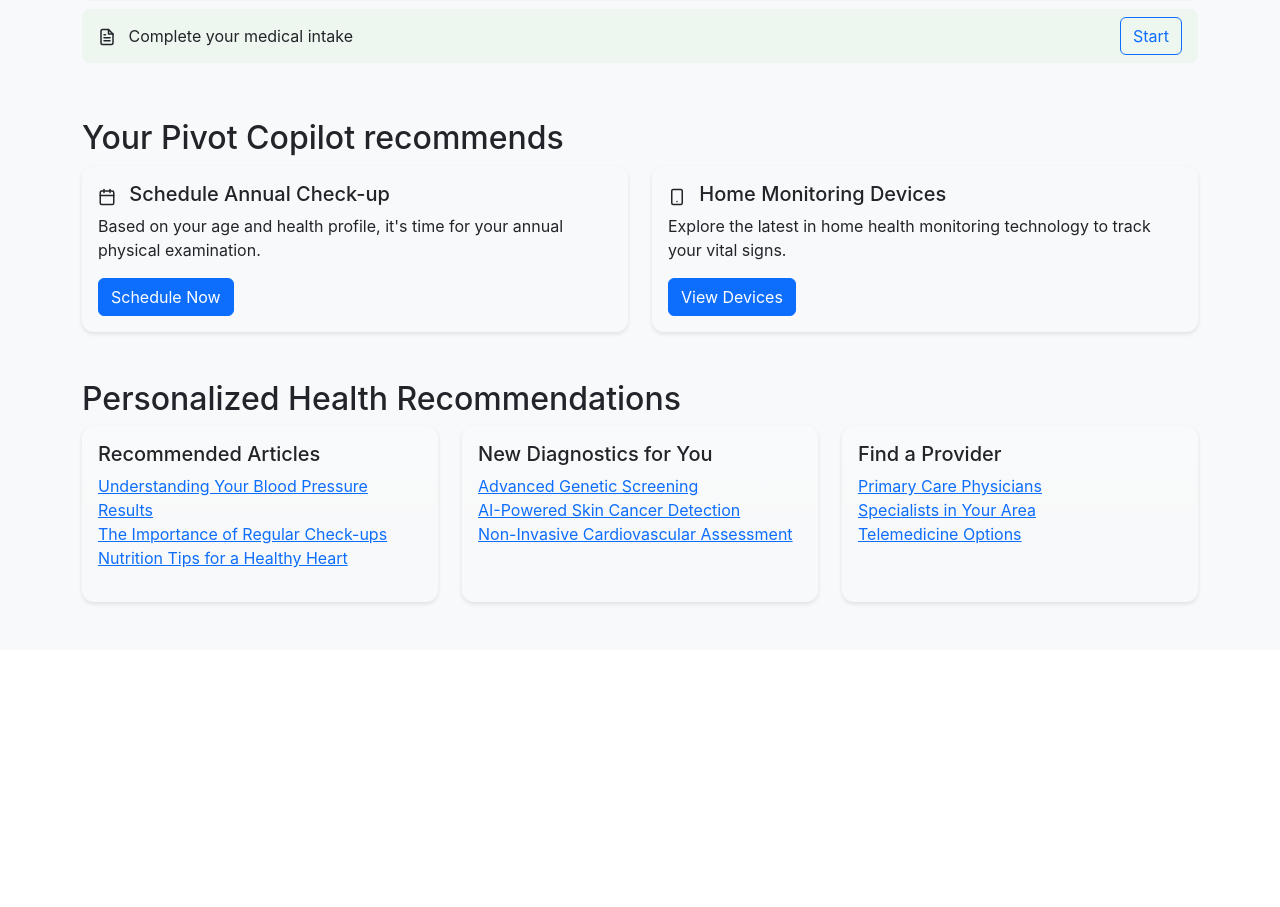
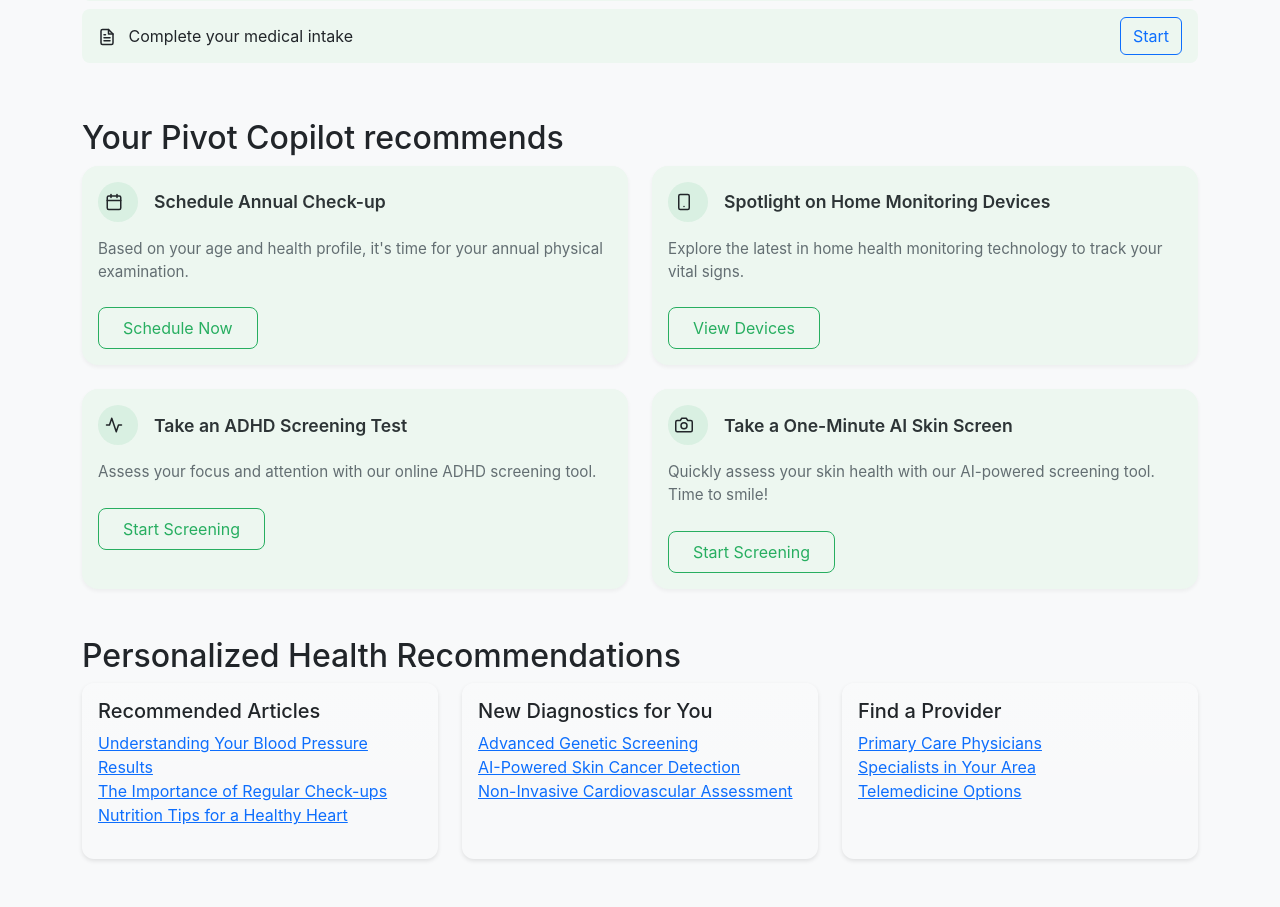
Before and after one commit to ariakerstein/pivot-health, a Flask app: page /dashboard in a window 1280 px wide. Shown: the part 353-1260 px from the top of the page. Before the commit the page ends 959 px from the top, so only its background shows below. Run offline with Flask 3, Linux system fonts and the light colour scheme; the visitor is signed in with stand-in values (Sample User, id 1); data that the repository does not hold is empty.

Commit message:
Agent query: Does the recommendations section show all 4 cards in a 2x2 grid with light green backgrounds, icons, and proper styling as shown in the screenshot?

```diff
--- a/static/css/main.css
+++ b/static/css/main.css
@@ -51,10 +51,64 @@
 .recommendations .card {
     background-color: var(--pivot-light-green);
     transition: transform 0.2s;
+    border-radius: 16px;
+    border: none;
+    box-shadow: 0 2px 4px rgba(0,0,0,0.05);
 }
 
 .recommendations .card:hover {
     transform: translateY(-2px);
+}
+
+.recommendations .icon-circle {
+    background-color: rgba(39, 174, 96, 0.1);
+    border-radius: 50%;
+    width: 40px;
+    height: 40px;
+    display: flex;
+    align-items: center;
+    justify-content: center;
+}
+
+.recommendations .icon-circle i {
+    color: var(--pivot-green);
+    width: 20px;
+    height: 20px;
+}
+
+.recommendations .card-title {
+    color: #2d3436;
+    font-size: 1.1rem;
+    font-weight: 600;
+}
+
+.recommendations .card-text {
+    color: #636e72;
+    font-size: 0.95rem;
+    margin-bottom: 1.5rem;
+}
+
+.recommendations .btn-outline-primary {
+    color: var(--pivot-green);
+    border-color: var(--pivot-green);
+    padding: 0.5rem 1.5rem;
+    border-radius: 8px;
+}
+
+.recommendations .btn-outline-primary:hover {
+    background-color: var(--pivot-green);
+    border-color: var(--pivot-green);
+    color: white;
+}
+
+@media (max-width: 768px) {
+    .recommendations .card {
+        margin-bottom: 1rem;
+    }
+
+    .recommendations .card-title {
+        font-size: 1rem;
+    }
 }
 
 .health-content .card {
--- a/templates/dashboard.html
+++ b/templates/dashboard.html
@@ -36,27 +36,66 @@
 <div class="recommendations mb-5">
     <h2>Your Pivot Copilot recommends</h2>
     <div class="row g-4">
+        <!-- Annual Check-up Card -->
         <div class="col-md-6">
-            <div class="card h-100 bg-light">
+            <div class="card h-100">
                 <div class="card-body">
-                    <h5 class="card-title">
-                        <i data-feather="calendar"></i>
-                        Schedule Annual Check-up
-                    </h5>
+                    <div class="d-flex align-items-center mb-3">
+                        <div class="icon-circle">
+                            <i data-feather="calendar"></i>
+                        </div>
+                        <h5 class="card-title mb-0 ms-3">Schedule Annual Check-up</h5>
+                    </div>
                     <p class="card-text">Based on your age and health profile, it's time for your annual physical examination.</p>
-                    <button class="btn btn-primary">Schedule Now</button>
+                    <button class="btn btn-outline-primary">Schedule Now</button>
                 </div>
             </div>
         </div>
+
+        <!-- Home Monitoring Devices Card -->
         <div class="col-md-6">
-            <div class="card h-100 bg-light">
+            <div class="card h-100">
                 <div class="card-body">
-                    <h5 class="card-title">
-                        <i data-feather="smartphone"></i>
-                        Home Monitoring Devices
-                    </h5>
+                    <div class="d-flex align-items-center mb-3">
+                        <div class="icon-circle">
+                            <i data-feather="smartphone"></i>
+                        </div>
+                        <h5 class="card-title mb-0 ms-3">Spotlight on Home Monitoring Devices</h5>
+                    </div>
                     <p class="card-text">Explore the latest in home health monitoring technology to track your vital signs.</p>
-                    <button class="btn btn-primary">View Devices</button>
+                    <button class="btn btn-outline-primary">View Devices</button>
+                </div>
+            </div>
+        </div>
+
+        <!-- ADHD Screening Card -->
+        <div class="col-md-6">
+            <div class="card h-100">
+                <div class="card-body">
+                    <div class="d-flex align-items-center mb-3">
+                        <div class="icon-circle">
+                            <i data-feather="activity"></i>
+                        </div>
+                        <h5 class="card-title mb-0 ms-3">Take an ADHD Screening Test</h5>
+                    </div>
+                    <p class="card-text">Assess your focus and attention with our online ADHD screening tool.</p>
+                    <button class="btn btn-outline-primary">Start Screening</button>
+                </div>
+            </div>
+        </div>
+
+        <!-- AI Skin Screen Card -->
+        <div class="col-md-6">
+            <div class="card h-100">
+                <div class="card-body">
+                    <div class="d-flex align-items-center mb-3">
+                        <div class="icon-circle">
+                            <i data-feather="camera"></i>
+                        </div>
+                        <h5 class="card-title mb-0 ms-3">Take a One-Minute AI Skin Screen</h5>
+                    </div>
+                    <p class="card-text">Quickly assess your skin health with our AI-powered screening tool. Time to smile!</p>
+                    <button class="btn btn-outline-primary">Start Screening</button>
                 </div>
             </div>
         </div>
```
Also changed, not shown: Screenshot 2024-11-20 at 3.13.12 PM.png (added).
